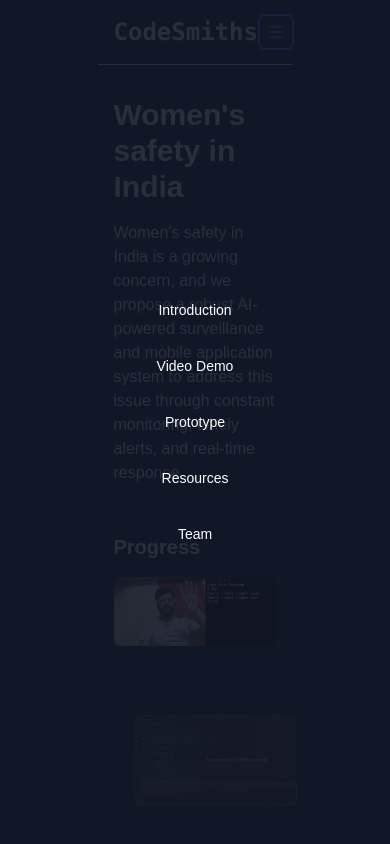
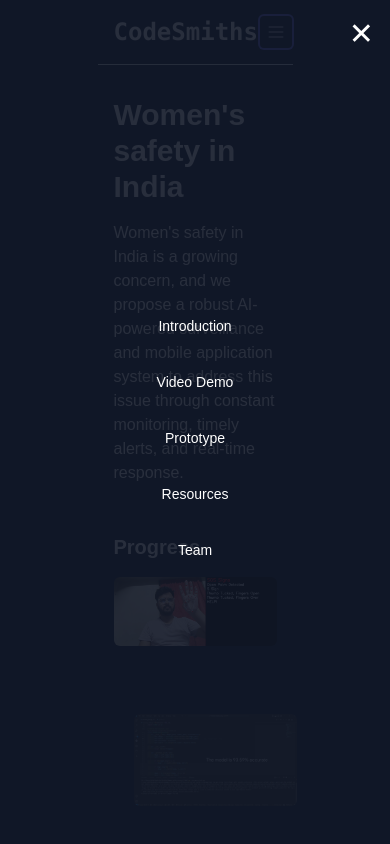
Before and after one commit to CodeSmiths33/Website, a Next.js app: page /introduction in a window 390 px wide. Both pictures are taken after a click on the button "Open main menu". Shown: the top 844 px of the page. Built offline with nearby package versions, Linux system fonts and the light colour scheme.

Commit message:
Close button to Hamburger menu added

```diff
--- a/components/Navbar.tsx
+++ b/components/Navbar.tsx
@@ -49,6 +49,13 @@ export default function Navbar() {
               </svg>
             </Button>
             <ul className={`lg:hidden fixed top-0 left-0 z-50 w-full h-full bg-gray-900 bg-opacity-90 text-white flex flex-col items-center justify-center space-y-8 p-4 transition-all duration-300 ${isOpen ? 'block' : 'hidden'}`}>
+            <button
+          onClick={toggleMenu}
+          className="absolute top-4 right-4 text-white text-3xl focus:outline-none"
+        >
+          &#10005; {/* X (Close Icon) */}
+        </button>
+
         <li><Link href="/" className="text-white px-3 py-2 rounded-md text-sm font-medium">
                 Introduction
               </Link></li>
```
